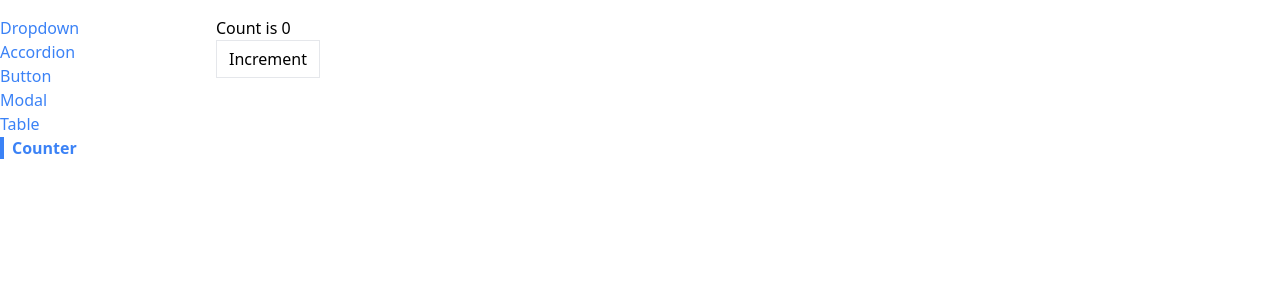
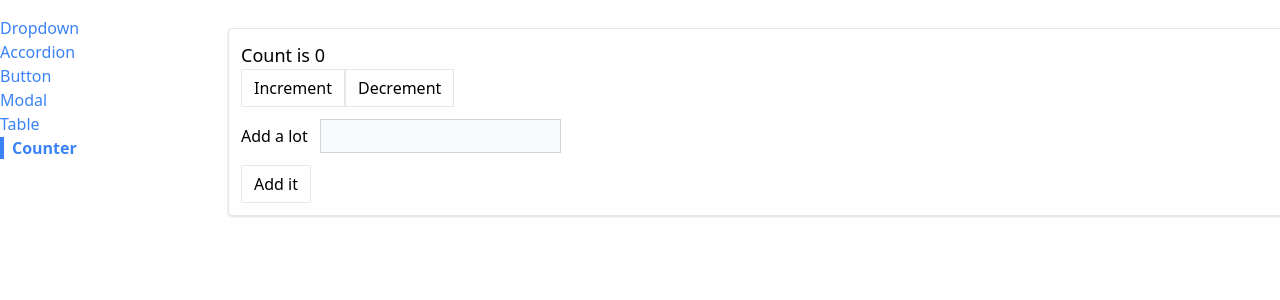
Before and after one commit to rosskovt/components, a React (Create React App) app: page /counter in a window 1280 px wide. Shown: the top 300 px of the page. Built offline with nearby package versions, Linux system fonts and the light colour scheme.

Commit message:
refactored to use a reducer for a state management

```diff
--- a/src/pages/CounterPage.js
+++ b/src/pages/CounterPage.js
@@ -1,16 +1,127 @@
 import Button from "../components/Button";
-import useCounter from "../hooks/use-counter";
+import { useReducer } from "react";
+import Panel from "../components/Panel";
+
+const INCREMENT_COUNT = 'increment';
+const DECREMENT_COUNT = 'decrement';
+const SET_VALUE_TO_ADD = 'set-value-to-add';
+const ADD_VALUE_TO_COUNT = 'add-from-form';
 
 
+const reducer = (state, action) => {
+    switch (action.type) {
+        case INCREMENT_COUNT:
+            return {
+                ...state,
+                count: state.count + 1,
+            }
+        case DECREMENT_COUNT:
+            return {
+                ...state,
+                count: state.count - 1,
+            }
+        case SET_VALUE_TO_ADD:
+            return {
+                ...state,
+                valueToAdd: action.payload,
+            }
+        case ADD_VALUE_TO_COUNT:
+            return {
+                ...state,
+                count: state.count + state.valueToAdd,
+                valueToAdd: 0,
+            }
+        default:
+            // throw new Error('unexpected action type: ' + action.type);
+            return state;
+    }
+
+    // if (action.type === INCREMENT_COUNT) {
+    //     return {
+    //         ...state,
+    //         count: state.count + 1,
+    //     }
+    // };
+    // if (action.type === DECREMENT_COUNT) {
+    //     return {
+    //         ...state,
+    //         count: state.count - 1,
+    //     }
+    // };
+    // if (action.type === SET_VALUE_TO_ADD) {
+    //     return {
+    //         ...state,
+    //         valueToAdd: action.payload
+    //     }
+    // };
+    // if (action.type === FORM_ADD) {
+    //     return {
+    //         ...state,
+    //         count: action.payload,
+    //         valueToAdd: 0
+    //     }
+    // }
+    // return state;
+};
+
 function CounterPage({ initialCount }) {
-    const { count, increment } = useCounter(initialCount);
+    // const [count, setCount] = useState(initialCount);
+    // const [valueToAdd, setValueToAdd] = useState(0);
+    const [state, dispatch] = useReducer(reducer, {
+        count: initialCount,
+        valueToAdd: 0
+    })
+    const increment = (counter) => {
+        // setCount((counter) => {
+        //     return counter + 1;
+        // });
+        dispatch({
+            type: INCREMENT_COUNT
+        });
+    };
+
+    const decrement = (counter) => {
+        // setCount((counter) => {
+        //     return counter - 1;
+        // });
+        dispatch({
+            type: DECREMENT_COUNT
+        });
+    };
+    const handleChange = (event) => {
+        const value = parseInt(event.target.value) || 0;
+        // setValueToAdd(value)
+        dispatch({
+            type: SET_VALUE_TO_ADD,
+            payload: value
+        });
+    };
+
+    const handleSubmit = (event) => {
+        event.preventDefault();
+        // setCount(count + valueToAdd);
+        // setValueToAdd(0);
+        dispatch({
+            type: ADD_VALUE_TO_COUNT,
+        });
+    }
+
     return (
-        <div>
-            <h1>
-                Count is {count}
+        <Panel className="m-3">
+            <h1 className="text-lg">
+                Count is {state.count}
             </h1>
-            <Button onClick={() => increment(count)}>Increment</Button>
-        </div>
+            <div className="flex flex-row">
+                <Button onClick={() => increment(state.count)}>Increment</Button>
+                <Button onClick={() => decrement(state.count)}>Decrement</Button>
+            </div>
+            <form onSubmit={handleSubmit}>
+                <label>Add a lot</label>
+                <input value={state.valueToAdd || ''} onChange={handleChange} type="number" className="p-1 m-3 bg-gray-50 border border-gray-300"></input>
+                <Button>Add it</Button>
+            </form>
+
+        </Panel>
     )
 }
 
```
